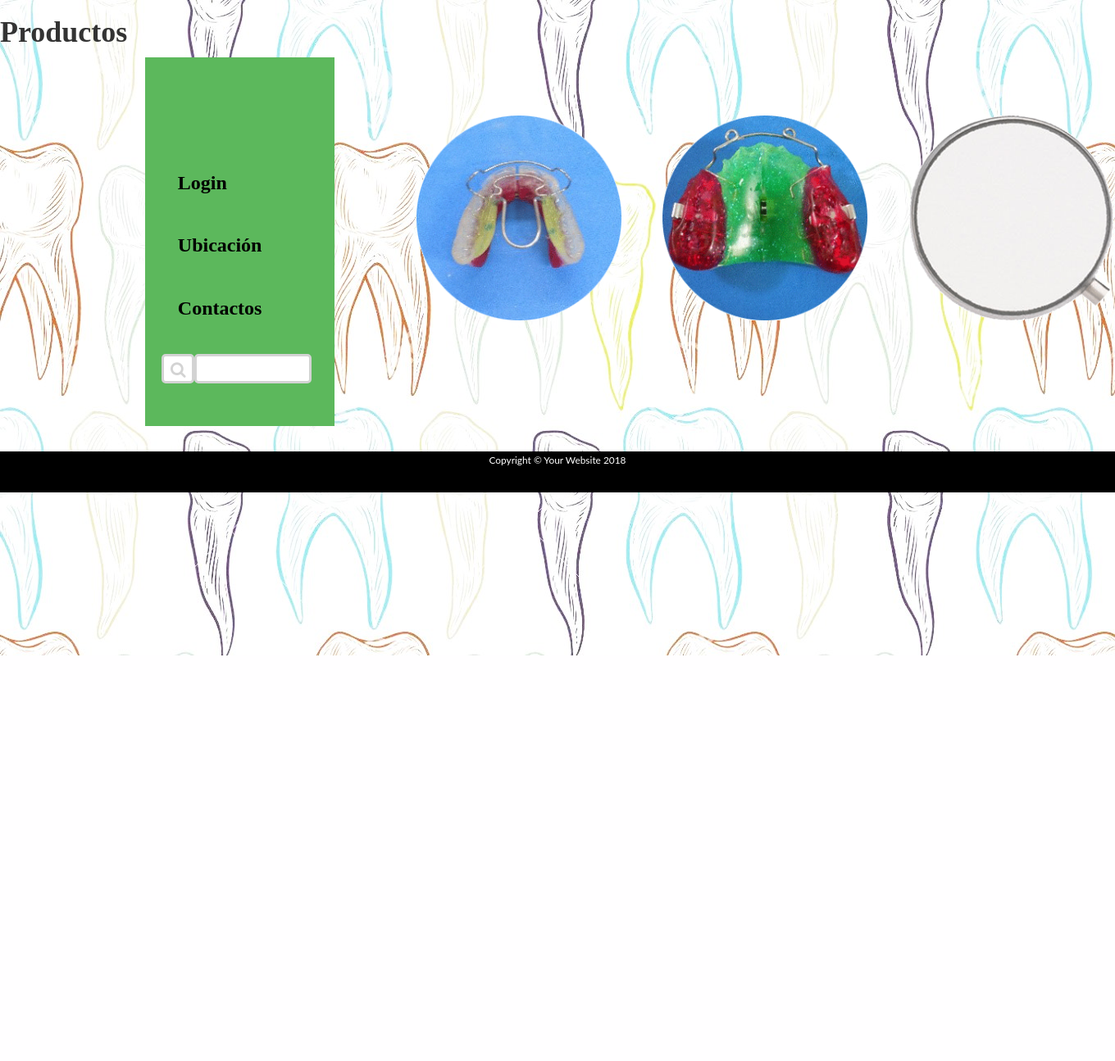
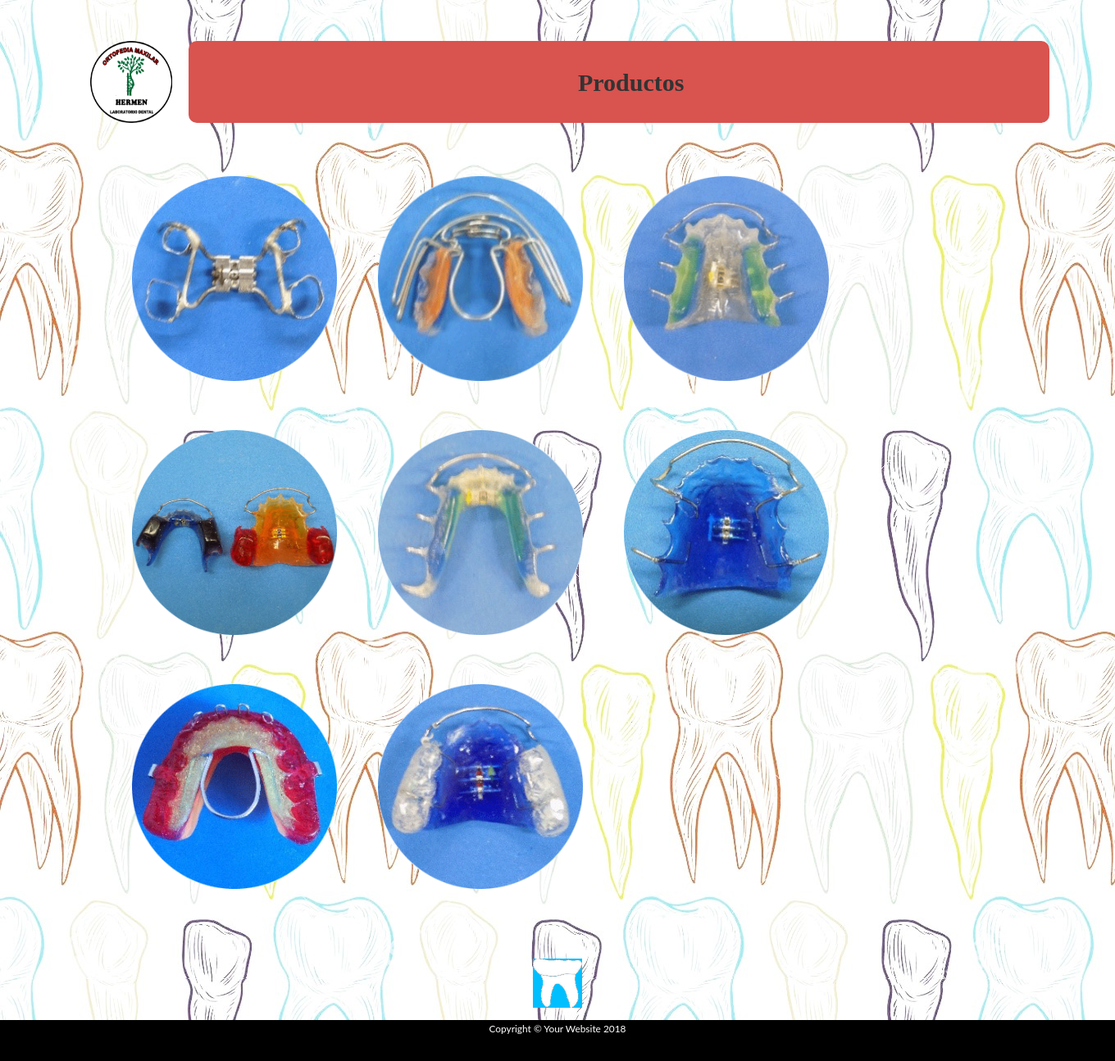
Before and after one commit to nelyher98/ConsultorioDental, a PHP site: page /HTML/Productos.html in a window 1360 px wide. Shown: the whole page at 82% size. Before the commit the page ends 800 px from the top, so only its background shows below. Run offline with PHP 8.4, Linux system fonts and the light colour scheme.

Commit message:
Cuarta Version

```diff
--- a/HTML/Productos.html
+++ b/HTML/Productos.html
@@ -19,6 +19,7 @@
         <link rel="stylesheet" href=".../css/freelancer.css">
 
         <link rel="stylesheet" href="../css/freelancer.min.css">
+        <link rel="stylesheet" href="../css/Productos.css">
         <link rel="stylesheet" href="../css/main.css">
 
         <script src="../js/vendor/modernizr-2.8.3-respond-1.4.2.min.js"></script>
@@ -28,46 +29,56 @@
        <!-- Header -->
     <header>
 
-        <div id="Title">
-        <H1>Productos</H1>
+        <div class="container">
+           <img src="../img/Logo2.1.png" alt="" id="Logo1">
+        <div class="Title">
+        <H2>Productos</H2>
+        </div>
         </div>
 
     </header>
 
-    <!--Nav-->
-    <aside class="Flex2">
-
-        <!--SEARCH NAV-->
-        <div class="wrap">
-            <div class="search">
-            <input type="text" class="searchTerm">
-            <button type="submit" class="searchButton">
-            <i class="fa fa-search"></i>
-            </button>
-            </div>
-        </div>
-        <div><a href="Login.html"><H3 class="Menu"> Login </H3></a></div>
-        <div><a href="#"><H3 class="Menu"> Ubicación </H3></a></div>
-        <div><a href="#"><H3 class="Menu"> Contactos </H3></a></div>
-    </aside>
-
     <!-- Portfolio Grid Section -->
-    <section class="flex-container">
+    <section class="flex-container2">
 
 
           <div>
-              <img src="img/portfolio/Bionator2.png" alt="" class="im">
+              <img src="../img/portfolio/HS2.png" alt="" class="im">
           </div>
 
           <div>
-              <img src="img/portfolio/ArcoMargolis2.png" alt="" class="im">
+              <img src="../img/portfolio/Klammt2.png" alt="" class="im">
           </div>
 
           <div>
-              <img src="img/portfolio/Espejo3.png" alt="" class="im">
+              <img src="../img/portfolio/PistasP1(2).png" alt="" class="im">
+          </div>
+
+          <div>
+              <img src="../img/portfolio/TwinBlock2.png" alt="" class="im">
+          </div>
+
+          <div>
+              <img src="../img/portfolio/PistasP2(2).png" alt="" class="im">
+          </div>
+
+          <div>
+              <img src="../img/portfolio/PSP2.png" alt="" class="im">
+          </div>
+
+          <div>
+              <img src="../img/portfolio/Teuscher2.png" alt="" class="im">
+          </div>
+
+          <div>
+              <img src="../img/portfolio/VLS2.png" alt="" class="im">
           </div>
 
     </section>
+
+        <div class="Menu">
+        <img src="../img/Dientito.png">
+        </div>
 
     <!-- Footer -->
      <footer>
@@ -76,11 +87,11 @@
       </div>
     </footer>
 
-        <script>window.jQuery || document.write('<script src="js/vendor/jquery-1.11.2.min.js"><\/script>')</script>
+        <script>window.jQuery || document.write('<script src="../js/vendor/jquery-1.11.2.min.js"><\/script>')</script>
 
-        <script src="js/vendor/bootstrap.min.js"></script>
+        <script src="../js/vendor/bootstrap.min.js"></script>
 
-        <script src="js/plugins.js"></script>
-        <script src="js/main.js"></script>
+        <script src="../js/plugins.js"></script>
+        <script src="../js/main.js"></script>
     </body>
 </html>
--- a/css/Productos.css
+++ b/css/Productos.css
@@ -1,3 +1,63 @@
-#Title{
+#Logo1{
+   width: 100px;
+   height: 100px;
+   margin-top: 50px;
+}
+
+.Title{
+
+    display: flex;
+    justify-content: center;
+    background: #D9534F;
+    width: 1050px;;
+    height: 100px;;
+    margin-left:120px;
+    margin-right:auto;
+    margin-top: -100px;
+    margin-bottom: -30px;
+    border-radius: 10px;
+}
+
+.Title > H2{
+
+  width: 100px;
+  margin: 10px;
+  margin-top: auto;
+  margin-bottom: auto;
+
 
 }
+
+
+.flex-container2{
+
+  width: 80%;
+  display: flex;
+  flex-wrap: wrap;
+  justify-content: flex-start;
+  margin-left: auto;
+  margin-right: auto;
+
+}
+
+.flex-container2 > div{
+
+    margin:25px;
+}
+
+
+.Menu{
+    display: flex;
+    justify-content: center;
+    justify-content: flex-start;
+    margin-bottom: 15px;
+}
+
+.Menu >  img{
+
+    width: 60px;
+    height: 60px;
+    background-color:  deepskyblue;
+    margin-left: auto;
+    margin-right: auto;
+}
--- a/css/main.css
+++ b/css/main.css
@@ -9,6 +9,7 @@ body{font-family:Lato; background-image: url(../img/portfolio/Back5.jpeg)}
    height: 250px;
    margin-top: 50px;
 }
+
 
 .im{
 
@@ -79,6 +80,7 @@ aside{
 .flex-container{
 
   display: flex;
+  flex-wrap: wrap;
   justify-content: flex-start;
 
 }
```
Also changed, not shown: img/Dientito.png (added), img/portfolio/BH2.png (added), img/portfolio/ElevadorLing2.png (added), img/portfolio/Frankel2.PNG (added), img/portfolio/HMN2.png (added), img/portfolio/HS2.png (added), img/portfolio/Klammt2.png (added), img/portfolio/PSP2.png (added), img/portfolio/Pendulo2.png (added), img/portfolio/PistasP1(2).png (added), img/portfolio/PistasP2(2).png (added), img/portfolio/QH2.png (added), img/portfolio/Teuscher2.png (added), img/portfolio/TwinBlock2.png (added), 2 more files.
